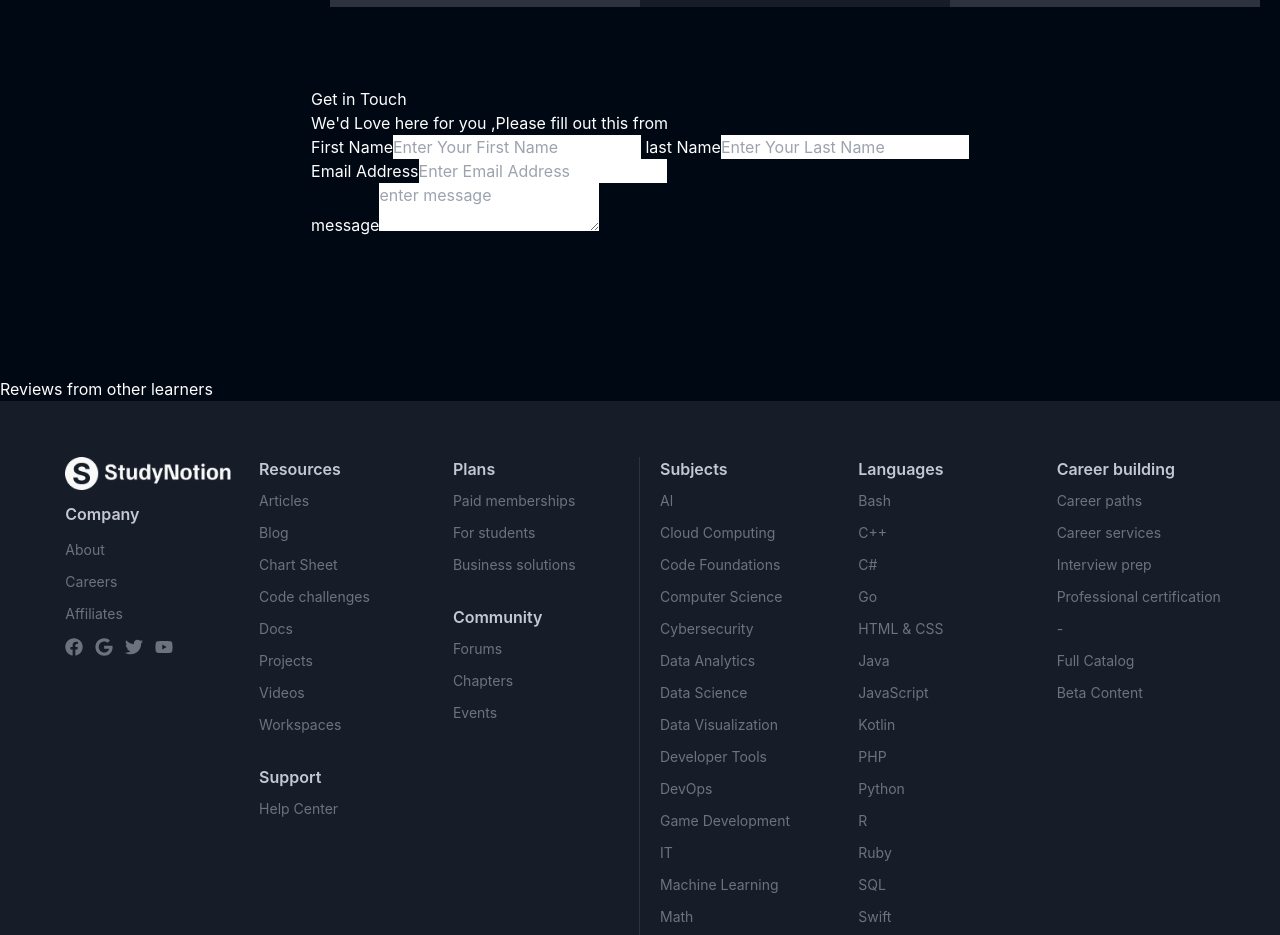
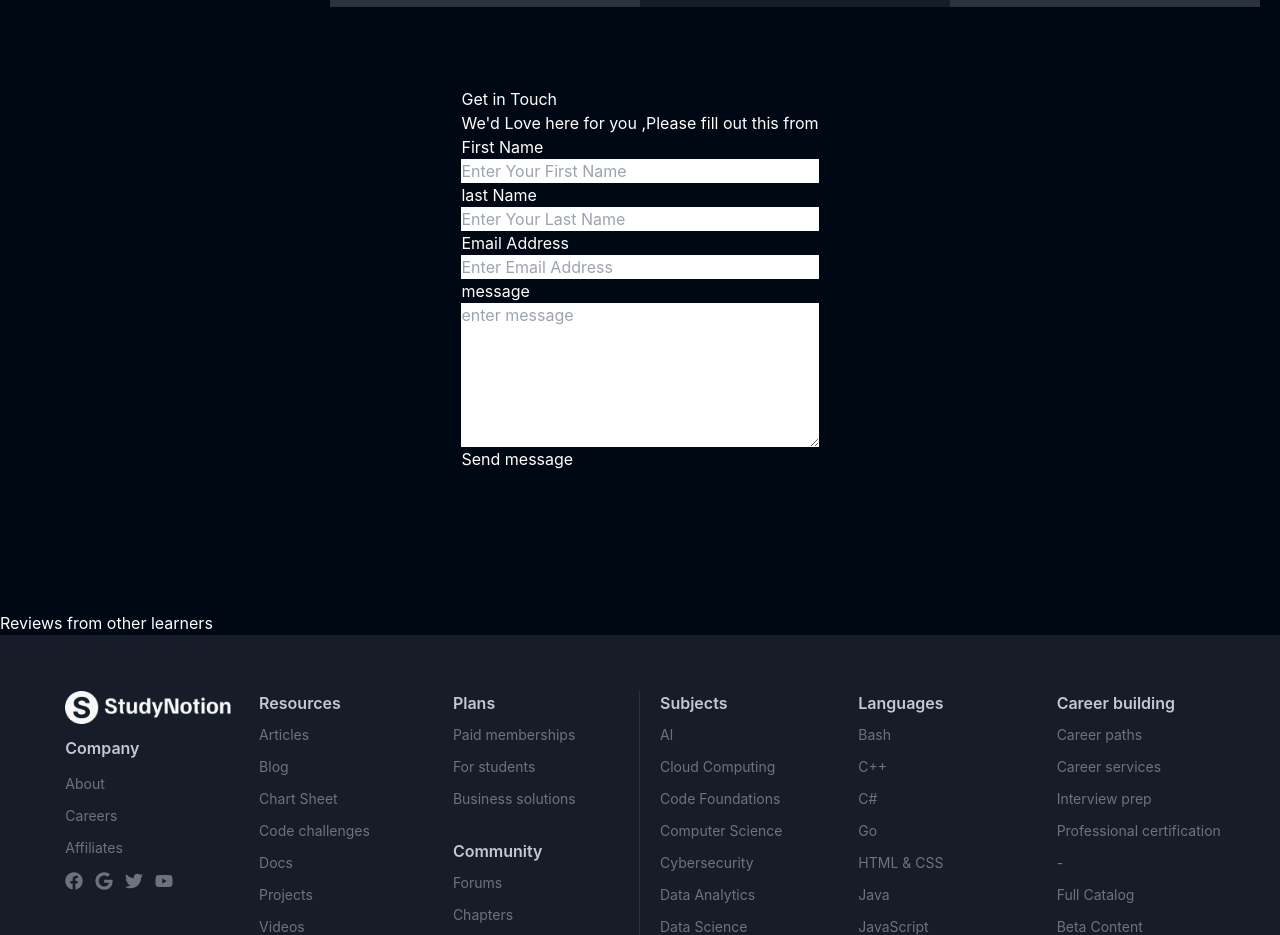
Before and after one commit to Soni895/Edu_tech, a React (Create React App) app: page /about in a window 1280 px wide. Shown: the part 1540-2475 px from the top of the page. Built offline with nearby package versions, Linux system fonts and the light colour scheme; no server answers.

Commit message:
contact us form compled

```diff
--- a/src/components/core/Aboutpage/Contactus.js
+++ b/src/components/core/Aboutpage/Contactus.js
@@ -36,16 +36,16 @@ const submithandler=async(data)=>
 }
 
   return (
-   <div >
+   <div className='' >
     <form onSubmit={handleSubmit(submithandler)}>
-    <div>
+    <div className='flex flex-col'>
     <label htmlFor='firstname'> First Name</label>
     <input
         type="text"
-        name="firstname"
-        id="firstname"
+        // name="firstname"
+        // id="firstname"
         placeholder='Enter Your First Name'
-         {...register("firstanme",{required:true})}
+         {...register("firstname",{required:true})}
     />
     {
         errors.firstname&&(
@@ -62,7 +62,7 @@ const submithandler=async(data)=>
         {...register("lastname")}
     />
     </div>
-    <div>
+    <div className='flex flex-col'>
         <labl htmlFor="email"> Email Address</labl>
         <input
         type='email'
@@ -78,15 +78,23 @@ const submithandler=async(data)=>
             )
         }
     </div>
-    <div>
+    <div className='flex flex-col'>
     <label htmlFor='message'> message</label>
         <textarea
         name='message'
         id='message'
         placeholder='enter message'
         {...register("message",{required:true})}
+        rows={6}
+        cols={5}
         ></textarea>
+        {
+            errors.message &&(
+                <span>enter message</span>
+            )
+        }
     </div>
+    <button type='submit'>Send message</button>
 
 
     </form>
```
